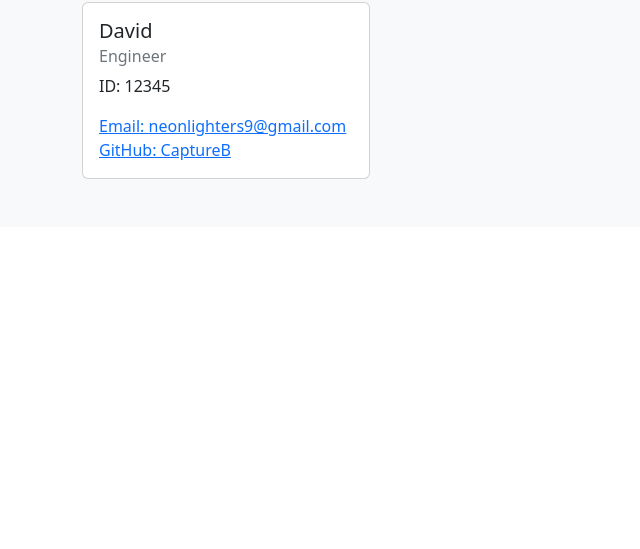
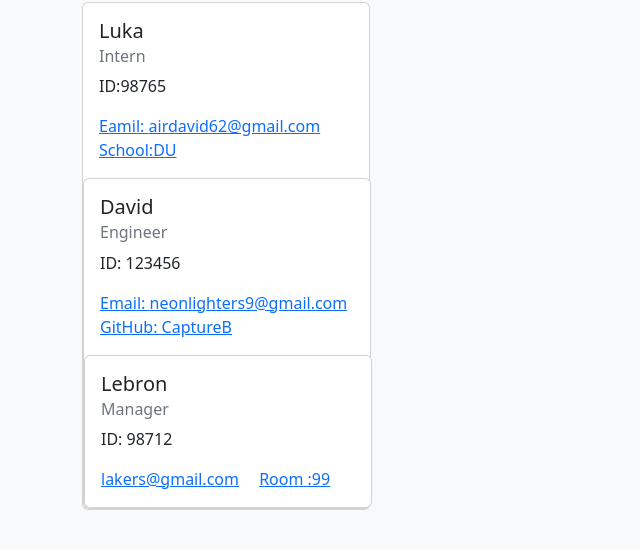
Before and after one commit to rednblue97/Teams-Generator-Node.js, a website: page Develop/index.html in a window 1280 px wide. Shown: the part 121-670 px from the top of the page, without its empty margins (0-640 px from the left). Drawn offline with nearby package versions, Linux system fonts and the light colour scheme.

Commit message:
Uploaded the correct html file
This is the file that was auto generated from the program.

```diff
--- a/Develop/index.html
+++ b/Develop/index.html
@@ -13,13 +13,29 @@
 
         <div class="card" style="width: 18rem;">
       <div class="card-body">
+        <h5 class="card-title">Luka</h5>
+        <h6 class="card-subtitle mb-2 text-muted">Intern</h6>
+        <p class="card-text">ID:98765</p>
+        <a class = "list-group-class">Eamil: <a href ="mailto:airdavid62@gmail.com">airdavid62@gmail.com</a>
+        <a href="" class="card-link">School:DU</a>
+      </div>
+        <div class="card" style="width: 18rem;">
+      <div class="card-body">
         <h5 class="card-title">David</h5>
         <h6 class="card-subtitle mb-2 text-muted">Engineer</h6>
-        <p class="card-text">ID: 12345</p>
+        <p class="card-text">ID: 123456</p>
         <a class ="list-group-class">Email: <a href = "mailto:neonlighters9@gmail.com">neonlighters9@gmail.com</a>
         <a href="https://github.com/CaptureB" class="card-link">GitHub: CaptureB</a>
       </div>
 
+        <div class="card" style="width: 18rem;">
+      <div class="card-body">
+        <h5 class="card-title">Lebron</h5>
+        <h6 class="card-subtitle mb-2 text-muted">Manager</h6>
+        <p class="card-text">ID: 98712</p>
+        <a href="mailto:lakers@gmail.com" class="card-link">lakers@gmail.com</a>
+        <a href="#" class="card-link">Room :99</a>
+      </div>
         </div>
         </body>
         </html>
```
